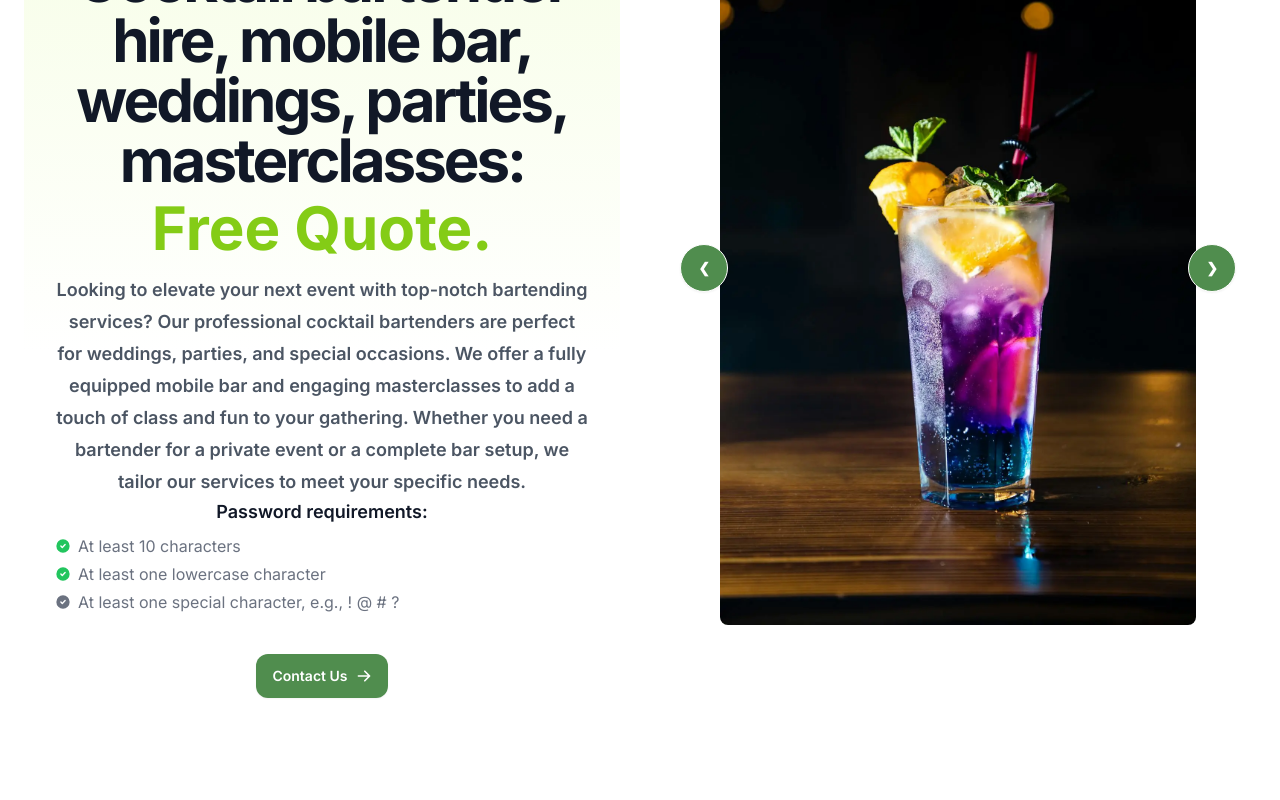
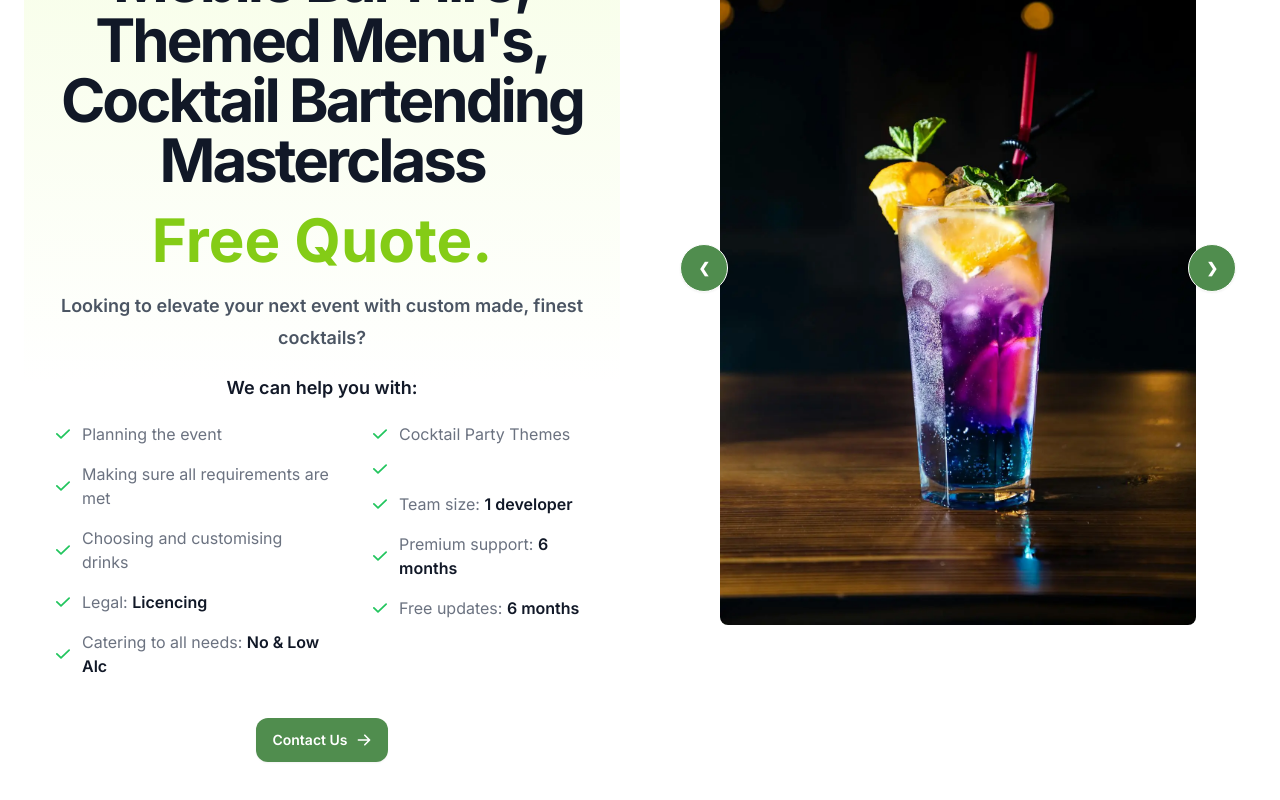
Before and after one commit to amora92/tailwind_mybartenders, a Next.js app: page / in a window 1280 px wide. Shown: the part 1002-1802 px from the top of the page. Built offline with nearby package versions, Linux system fonts and the light colour scheme.

Commit message:
list
list

```diff
--- a/components/Hero_Cta_Left.jsx
+++ b/components/Hero_Cta_Left.jsx
@@ -7,63 +7,231 @@ const HeroCtaLeft = () => {
       <div className='relative z-10 mx-auto max-w-7xl px-6 lg:px-8'>
         <div className='mx-auto max-w-2xl text-center'>
           <h1 className='text-4xl font-bold tracking-tighter text-gray-900 sm:text-6xl'>
-            Cocktail bartender hire, mobile bar, weddings, parties,
-            masterclasses:
+            Mobile Bar Hire, Themed Menu's, Cocktail Bartending Masterclass
           </h1>
-          <div className='mt-2 text-4xl font-bold  text-lime-500 sm:text-6xl'>
+          <div className='mt-5 text-4xl font-bold text-lime-500 sm:text-6xl'>
             Free Quote.
           </div>
+          <div className='mt-5'>
             <h2 className='mt-4 text-lg font-semibold leading-8 text-center text-gray-600'>
-            Looking to elevate your next event with top-notch bartending
-            services? Our professional cocktail bartenders are perfect for
-            weddings, parties, and special occasions. We offer a fully equipped
-            mobile bar and engaging masterclasses to add a touch of class and
-            fun to your gathering. Whether you need a bartender for a private
-            event or a complete bar setup, we tailor our services to meet your
-            specific needs.
+              Looking to elevate your next event with custom made, finest
+              cocktails?
             </h2>
-
-          <h2 class='mb-2 text-lg font-semibold text-gray-900 dark:text-black'>
-            Password requirements:
+          </div>
+          <h2 className='mb-2 mt-5 text-lg font-semibold text-gray-900 dark:text-black'>
+            We can help you with:
           </h2>
-          <ul class='max-w-md space-y-1 text-gray-500 list-inside dark:text-gray-400'>
-            <li class='flex items-center'>
+          <div className='flex justify-center gap-10 mt-5'>
+            <ul className='space-y-4 text-left text-gray-500 dark:text-gray-400'>
+              <li className='flex items-center space-x-3 rtl:space-x-reverse'>
                 <svg
-                class='w-3.5 h-3.5 me-2 text-green-500 dark:text-green-400 flex-shrink-0'
+                  className='flex-shrink-0 w-3.5 h-3.5 text-green-500 dark:text-green-400'
                   aria-hidden='true'
                   xmlns='http://www.w3.org/2000/svg'
-                fill='currentColor'
-                viewBox='0 0 20 20'
+                  fill='none'
+                  viewBox='0 0 16 12'
                 >
-                <path d='M10 .5a9.5 9.5 0 1 0 9.5 9.5A9.51 9.51 0 0 0 10 .5Zm3.707 8.207-4 4a1 1 0 0 1-1.414 0l-2-2a1 1 0 0 1 1.414-1.414L9 10.586l3.293-3.293a1 1 0 0 1 1.414 1.414Z' />
+                  <path
+                    stroke='currentColor'
+                    stroke-linecap='round'
+                    stroke-linejoin='round'
+                    stroke-width='2'
+                    d='M1 5.917 5.724 10.5 15 1.5'
+                  />
                 </svg>
-              At least 10 characters
+                <span>Planning the event</span>
               </li>
-            <li class='flex items-center'>
+              <li className='flex items-center space-x-3 rtl:space-x-reverse'>
                 <svg
-                class='w-3.5 h-3.5 me-2 text-green-500 dark:text-green-400 flex-shrink-0'
+                  className='flex-shrink-0 w-3.5 h-3.5 text-green-500 dark:text-green-400'
                   aria-hidden='true'
                   xmlns='http://www.w3.org/2000/svg'
-                fill='currentColor'
-                viewBox='0 0 20 20'
+                  fill='none'
+                  viewBox='0 0 16 12'
                 >
-                <path d='M10 .5a9.5 9.5 0 1 0 9.5 9.5A9.51 9.51 0 0 0 10 .5Zm3.707 8.207-4 4a1 1 0 0 1-1.414 0l-2-2a1 1 0 0 1 1.414-1.414L9 10.586l3.293-3.293a1 1 0 0 1 1.414 1.414Z' />
+                  <path
+                    stroke='currentColor'
+                    stroke-linecap='round'
+                    stroke-linejoin='round'
+                    stroke-width='2'
+                    d='M1 5.917 5.724 10.5 15 1.5'
+                  />
                 </svg>
-              At least one lowercase character
+                <span>Making sure all requirements are met</span>
               </li>
-            <li class='flex items-center'>
+              <li className='flex items-center space-x-3 rtl:space-x-reverse'>
                 <svg
-                class='w-3.5 h-3.5 me-2 text-gray-500 dark:text-gray-400 flex-shrink-0'
+                  className='flex-shrink-0 w-3.5 h-3.5 text-green-500 dark:text-green-400'
                   aria-hidden='true'
                   xmlns='http://www.w3.org/2000/svg'
-                fill='currentColor'
-                viewBox='0 0 20 20'
+                  fill='none'
+                  viewBox='0 0 16 12'
                 >
-                <path d='M10 .5a9.5 9.5 0 1 0 9.5 9.5A9.51 9.51 0 0 0 10 .5Zm3.707 8.207-4 4a1 1 0 0 1-1.414 0l-2-2a1 1 0 0 1 1.414-1.414L9 10.586l3.293-3.293a1 1 0 0 1 1.414 1.414Z' />
+                  <path
+                    stroke='currentColor'
+                    stroke-linecap='round'
+                    stroke-linejoin='round'
+                    stroke-width='2'
+                    d='M1 5.917 5.724 10.5 15 1.5'
+                  />
                 </svg>
-              At least one special character, e.g., ! @ # ?
+                <span>Choosing and customising drinks </span>
+              </li>
+              <li className='flex items-center space-x-3 rtl:space-x-reverse'>
+                <svg
+                  className='flex-shrink-0 w-3.5 h-3.5 text-green-500 dark:text-green-400'
+                  aria-hidden='true'
+                  xmlns='http://www.w3.org/2000/svg'
+                  fill='none'
+                  viewBox='0 0 16 12'
+                >
+                  <path
+                    stroke='currentColor'
+                    stroke-linecap='round'
+                    stroke-linejoin='round'
+                    stroke-width='2'
+                    d='M1 5.917 5.724 10.5 15 1.5'
+                  />
+                </svg>
+                <span>
+                  Legal:{' '}
+                  <span className='font-semibold text-gray-900 dark:text-black'>
+                    Licencing
+                  </span>
+                </span>
+              </li>
+              <li className='flex items-center space-x-3 rtl:space-x-reverse'>
+                <svg
+                  className='flex-shrink-0 w-3.5 h-3.5 text-green-500 dark:text-green-400'
+                  aria-hidden='true'
+                  xmlns='http://www.w3.org/2000/svg'
+                  fill='none'
+                  viewBox='0 0 16 12'
+                >
+                  <path
+                    stroke='currentColor'
+                    stroke-linecap='round'
+                    stroke-linejoin='round'
+                    stroke-width='2'
+                    d='M1 5.917 5.724 10.5 15 1.5'
+                  />
+                </svg>
+                <span>
+                  Catering to all needs:{' '}
+                  <span className='font-semibold text-gray-900 dark:text-black'>
+                    No & Low Alc
+                  </span>
+                </span>
               </li>
             </ul>
+            <ul className='space-y-4 text-left text-gray-500 dark:text-gray-400'>
+              <li className='flex items-center space-x-3 rtl:space-x-reverse'>
+                <svg
+                  className='flex-shrink-0 w-3.5 h-3.5 text-green-500 dark:text-green-400'
+                  aria-hidden='true'
+                  xmlns='http://www.w3.org/2000/svg'
+                  fill='none'
+                  viewBox='0 0 16 12'
+                >
+                  <path
+                    stroke='currentColor'
+                    stroke-linecap='round'
+                    stroke-linejoin='round'
+                    stroke-width='2'
+                    d='M1 5.917 5.724 10.5 15 1.5'
+                  />
+                </svg>
+                <span>Cocktail Party Themes</span>
+              </li>
+              <li className='flex items-center space-x-3 rtl:space-x-reverse'>
+                <svg
+                  className='flex-shrink-0 w-3.5 h-3.5 text-green-500 dark:text-green-400'
+                  aria-hidden='true'
+                  xmlns='http://www.w3.org/2000/svg'
+                  fill='none'
+                  viewBox='0 0 16 12'
+                >
+                  <path
+                    stroke='currentColor'
+                    stroke-linecap='round'
+                    stroke-linejoin='round'
+                    stroke-width='2'
+                    d='M1 5.917 5.724 10.5 15 1.5'
+                  />
+                </svg>
+                <span></span>
+              </li>
+              <li className='flex items-center space-x-3 rtl:space-x-reverse'>
+                <svg
+                  className='flex-shrink-0 w-3.5 h-3.5 text-green-500 dark:text-green-400'
+                  aria-hidden='true'
+                  xmlns='http://www.w3.org/2000/svg'
+                  fill='none'
+                  viewBox='0 0 16 12'
+                >
+                  <path
+                    stroke='currentColor'
+                    stroke-linecap='round'
+                    stroke-linejoin='round'
+                    stroke-width='2'
+                    d='M1 5.917 5.724 10.5 15 1.5'
+                  />
+                </svg>
+                <span>
+                  Team size:{' '}
+                  <span className='font-semibold text-gray-900 dark:text-black'>
+                    1 developer
+                  </span>
+                </span>
+              </li>
+              <li className='flex items-center space-x-3 rtl:space-x-reverse'>
+                <svg
+                  className='flex-shrink-0 w-3.5 h-3.5 text-green-500 dark:text-green-400'
+                  aria-hidden='true'
+                  xmlns='http://www.w3.org/2000/svg'
+                  fill='none'
+                  viewBox='0 0 16 12'
+                >
+                  <path
+                    stroke='currentColor'
+                    stroke-linecap='round'
+                    stroke-linejoin='round'
+                    stroke-width='2'
+                    d='M1 5.917 5.724 10.5 15 1.5'
+                  />
+                </svg>
+                <span>
+                  Premium support:{' '}
+                  <span className='font-semibold text-gray-900 dark:text-black'>
+                    6 months
+                  </span>
+                </span>
+              </li>
+              <li className='flex items-center space-x-3 rtl:space-x-reverse'>
+                <svg
+                  className='flex-shrink-0 w-3.5 h-3.5 text-green-500 dark:text-green-400'
+                  aria-hidden='true'
+                  xmlns='http://www.w3.org/2000/svg'
+                  fill='none'
+                  viewBox='0 0 16 12'
+                >
+                  <path
+                    stroke='currentColor'
+                    stroke-linecap='round'
+                    stroke-linejoin='round'
+                    stroke-width='2'
+                    d='M1 5.917 5.724 10.5 15 1.5'
+                  />
+                </svg>
+                <span>
+                  Free updates:{' '}
+                  <span className='font-semibold text-gray-900 dark:text-black'>
+                    6 months
+                  </span>
+                </span>
+              </li>
+            </ul>
+          </div>
 
           <div className='mt-10 flex items-center justify-center gap-x-6'>
             <a
--- a/components/VideoSection/VideoSection.jsx
+++ b/components/VideoSection/VideoSection.jsx
@@ -17,13 +17,10 @@ const VideoSection = () => {
       </div>
       <div className='absolute inset-0 flex items-center justify-center z-10'>
         <div className='text-center space-y-2'>
-          <h1 className='text-4xl font-semibold tracking-tighter text-white lg:text-5xl text-balance'>
-            Mobile Bar Hire, Mixology, Weddings, Masterclass -
+          <h1 className='text-4xl mb-10 font-semibold tracking-tighter text-white lg:text-5xl text-balance'>
+            Mobile Bar Hire, Mixology, Weddings, Masterclasses -
             <span className='text-white'> Northampton & Nationwide</span>
           </h1>
-          <p className='w-1/2 mx-auto mt-4 lg:pt-5 lg:pb-5 text-base font-medium text-white text-balance'>
-            We cater to all drink events.
-          </p>
           <h3 className='font-light text-3xl'>
             Fine Cocktails & Bespoke Event Solutions
           </h3>
```
Lines whose indentation alone changed are shown as unchanged.
